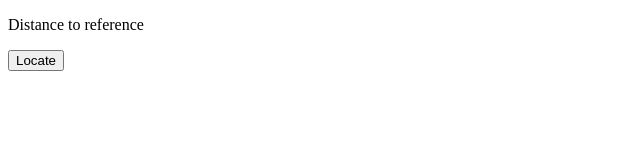
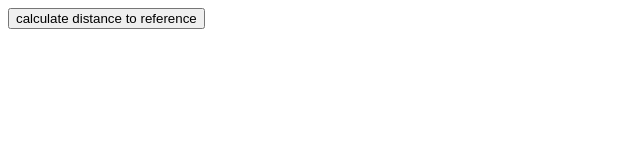
Before and after one commit to frankrutz/html5gps, a plain HTML site: page index.html in a window 1280 px wide. Shown: the whole page, without its empty margins (0-640 px from the left). Drawn offline with Linux system fonts and the light colour scheme.

Commit message:
Update index.html

```diff
--- a/index.html
+++ b/index.html
@@ -3,9 +3,7 @@
 <html>
 <body>
 
-<p>Distance to reference</p>
-
-<button onclick="getLocation()">Locate</button>
+<button onclick="getLocation()">calculate distance to reference</button>
 
 <p id="demo"></p>
 
```
